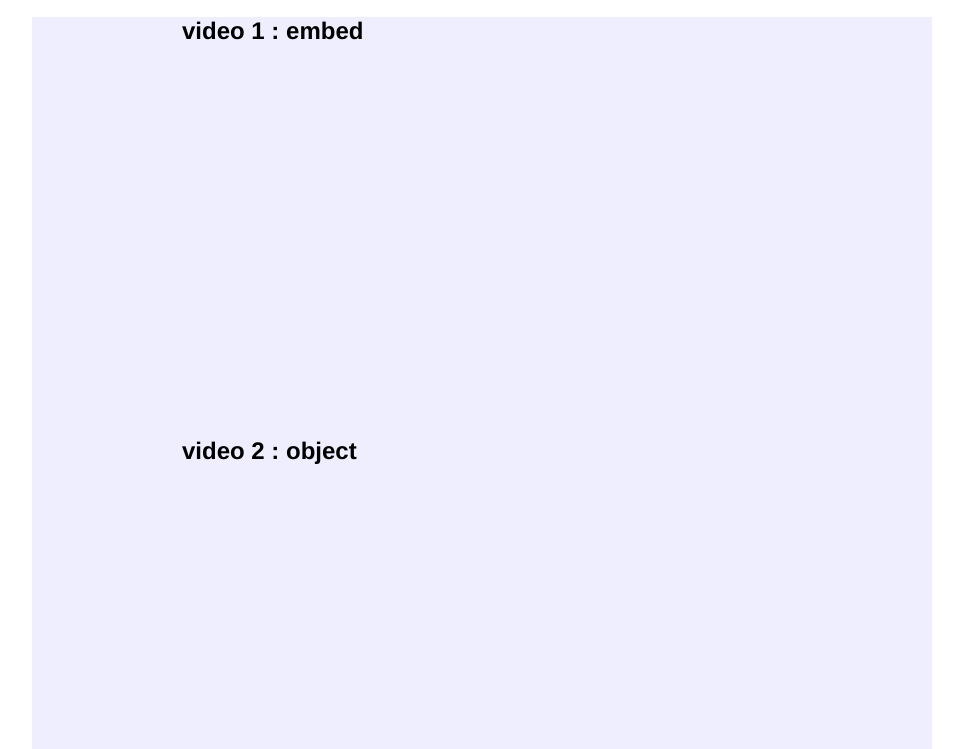
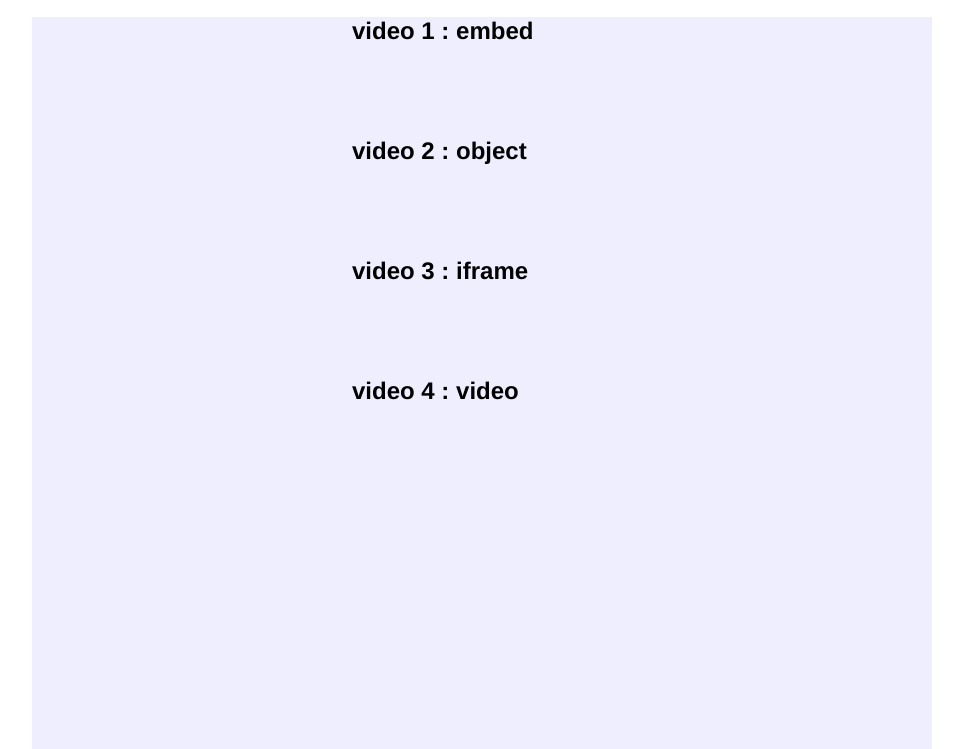
Before and after one commit to clairedune/PDTA-INF-TP2, a plain HTML site: page index.html in a window 1280 px wide. Shown: the part 51-800 px from the top of the page, without its empty margins (158-1121 px from the left). Drawn offline with Linux system fonts and the light colour scheme.

Commit message:
modification du css pour que les videos soient centrees

```diff
--- a/basic.css
+++ b/basic.css
@@ -24,7 +24,7 @@ body{
     }
 
 .case{
-    margin:5 auto;
+    margin:5px;
     background-color:#AAAAEE;
     padding:0px;
     float:left;
@@ -34,9 +34,10 @@ body{
 
 .video{
     margin:0 auto;
+    background-color:#EEEEFF;
     clear:both;
-    height:400px;
-    width:600px;
+    height:100px;
+    width:260px;
 }
 
 
```
